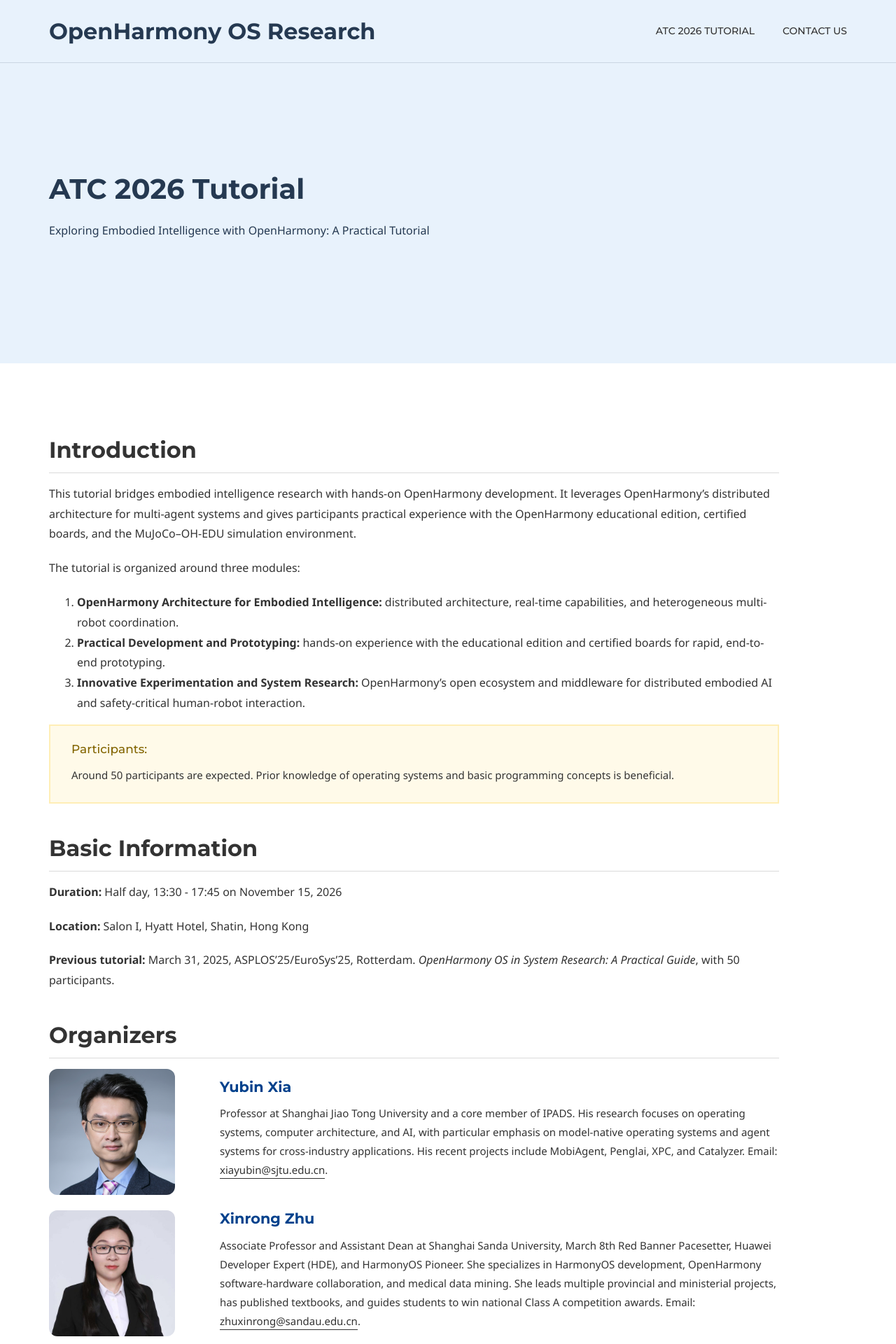
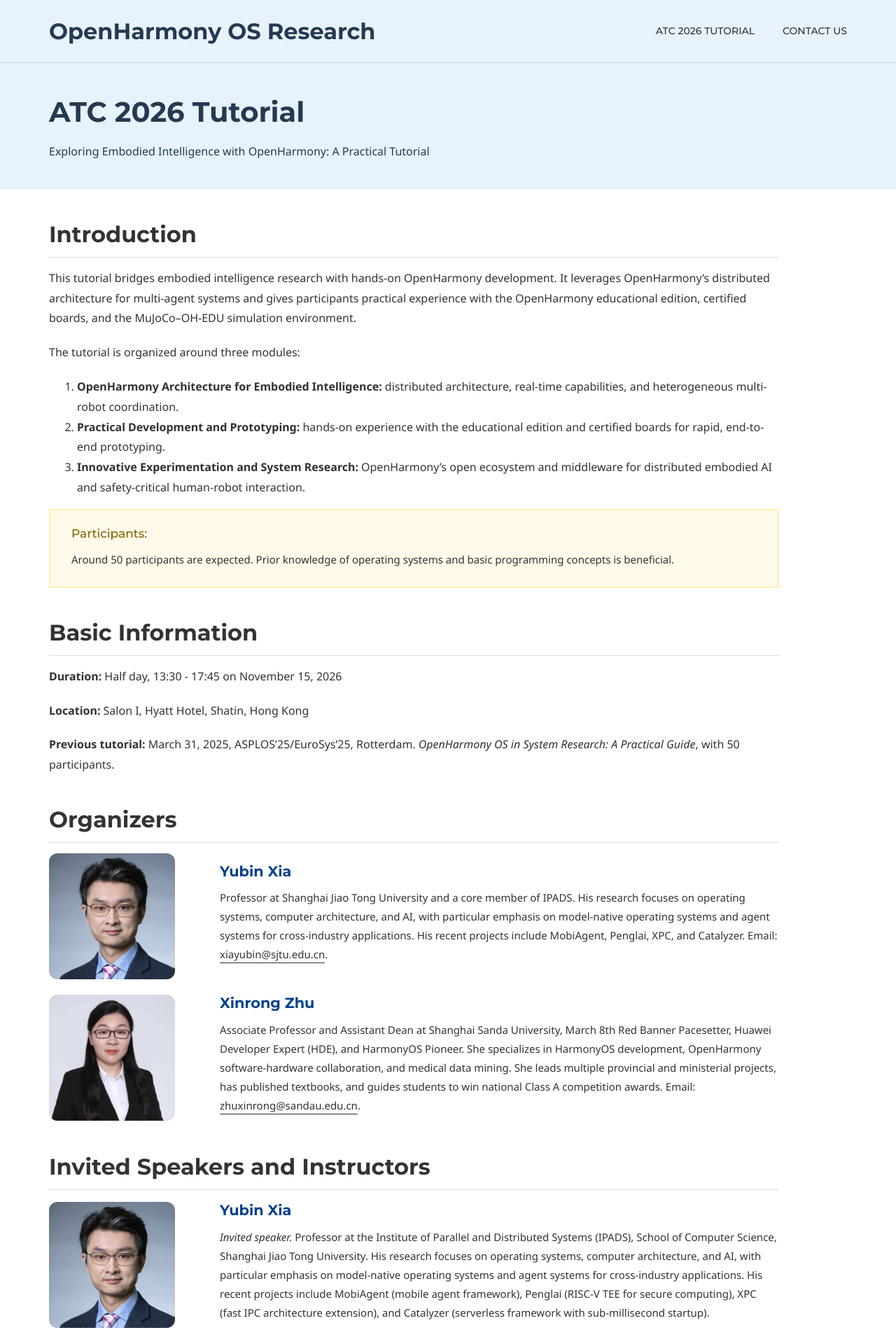
Before and after one commit to openharmony-research/openharmony-research.github.io, a Jekyll site: the page built from tutorial_atc2026.md, in a window 1280 px wide. Shown: the top 1920 px of the page at 70% size. Built offline with Jekyll 4.4.1, drawn with Linux system fonts in a browser that asks for light colours; some web fonts are replaced.

Commit message:
Reduce ATC 2026 page whitespace and improve responsive layout

```diff
--- a/doks-theme/_layouts/default.html
+++ b/doks-theme/_layouts/default.html
@@ -3,12 +3,12 @@
 	<head>
 		{% include site-head.html %}
 	</head>
-	<body class="{{ site.doks.color_theme }}" data-spy="scroll" data-target=".js-scrollspy">
+	<body class="{{ site.doks.color_theme }}{% if page.compact_header %} tutorial-page{% endif %}" data-spy="scroll" data-target=".js-scrollspy">
 		{% include site-header.html %}
 		<div class="hero-subheader">
 			<div class="container">
 				<div class="row">
-					<div class="col-md-7">
+					<div class="{% if page.compact_header and page.author.title == nil %}col-md-12{% else %}col-md-7{% endif %}">
 						<div class="align-container" data-mh>
 							<div class="align-inner">
 								{% if page.title %}
--- a/doks-theme/_sass/components/_hero-subheader.scss
+++ b/doks-theme/_sass/components/_hero-subheader.scss
@@ -64,3 +64,62 @@
 .hero-subheader__btn-more {
 	color: inherit;
 }
+
+/* ----- Compact tutorial page ----- */
+.tutorial-page {
+	.site-header {
+		position: relative;
+		background-color: $color-theme-blue;
+	}
+
+	.site-header + .hero-subheader {
+		padding: 1.5rem 0;
+
+		@media (min-width: $screen-sm-min) {
+			padding: 2.5rem 0;
+		}
+	}
+
+	.hero-subheader__title {
+		margin-bottom: .75rem;
+	}
+
+	.hero-subheader__desc {
+		margin-bottom: 0;
+	}
+
+	.hero-subheader + .section {
+		padding-top: 2rem;
+
+		@media (min-width: $screen-sm-min) {
+			padding-top: 2.5rem;
+		}
+	}
+
+	@media (min-width: $screen-sm-min) and (max-width: $screen-sm-max) {
+		.site-header__logo {
+			font-size: 1.5rem;
+		}
+	}
+
+	@media (max-width: $screen-xs-max) {
+		.site-header__logo {
+			max-width: calc(100% - 5rem);
+			font-size: 1.05rem;
+		}
+
+		.media-left--tutorial {
+			align-items: flex-start;
+
+			.media-left__image {
+				margin-right: 1rem;
+			}
+
+			.media-left__content {
+				min-width: 0;
+				padding-left: 0;
+				overflow-wrap: anywhere;
+			}
+		}
+	}
+}
```
Also changed, not shown: tutorial_atc2026.md (+1 -0 lines).
